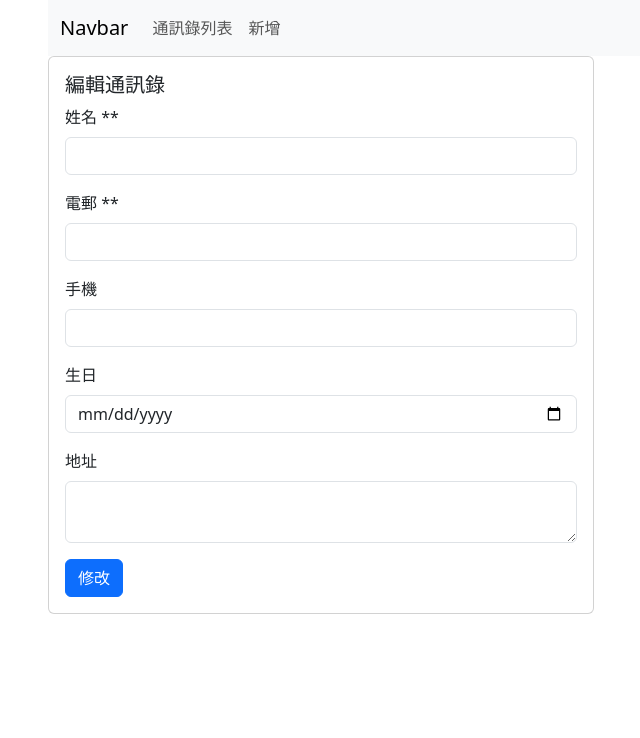
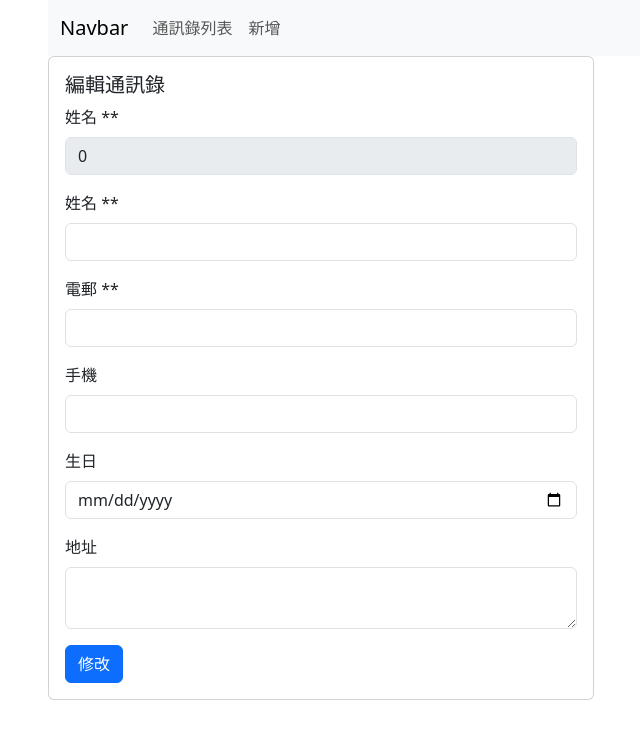
Before and after one commit to zx0938013408/TeamB_next, a Next.js app: page /address-book/1 in a window 1280 px wide. Shown: the top 738 px of the page, without its empty margins (34-674 px from the left). Built offline with nearby package versions, Linux system fonts and the light colour scheme; no server answers.

Commit message:
呈現資料編號

```diff
--- a/app/address-book/[ab_id]/page.js
+++ b/app/address-book/[ab_id]/page.js
@@ -44,36 +44,6 @@ export default function ABEditPage() {
       });
     }
     setErrors(newErrors);
-
-    /*
-{
-    "success": false,
-    "error": {
-        "issues": [
-            {
-                "code": "too_small",
-                "minimum": 3,
-                "type": "string",
-                "inclusive": true,
-                "exact": false,
-                "message": "請填寫正確的姓名",
-                "path": [
-                    "name"
-                ]
-            },
-            {
-                "validation": "email",
-                "code": "invalid_string",
-                "message": "請填寫正確的電子郵箱",
-                "path": [
-                    "email"
-                ]
-            }
-        ],
-        "name": "ZodError"
-    }
-}
-    */
 
     /*
     const r = await fetch(AB_ADD_POST, {
@@ -128,9 +98,22 @@ export default function ABEditPage() {
                   className="form-control"
                   id="name"
                   name="name"
+                  value={myForm.ab_id}
+                  disabled
+                />
+              </div>
+              <div className="mb-3">
+                <label htmlFor="name" className="form-label">
+                  姓名 **
+                </label>
+                <input
+                  type="text"
+                  className="form-control"
+                  id="name"
+                  name="name"
                   value={myForm.name}
                   onChange={myChangeForm}
-                  style={ errors.name ? {border: '2px solid red'} : {}}
+                  style={errors.name ? { border: "2px solid red" } : {}}
                 />
                 <div className="form-text">{errors.name}</div>
               </div>
@@ -145,7 +128,7 @@ export default function ABEditPage() {
                   name="email"
                   value={myForm.email}
                   onChange={myChangeForm}
-                  style={ errors.email ? {border: '2px solid red'} : {}}
+                  style={errors.email ? { border: "2px solid red" } : {}}
                 />
                 <div className="form-text">{errors.email}</div>
               </div>
```
